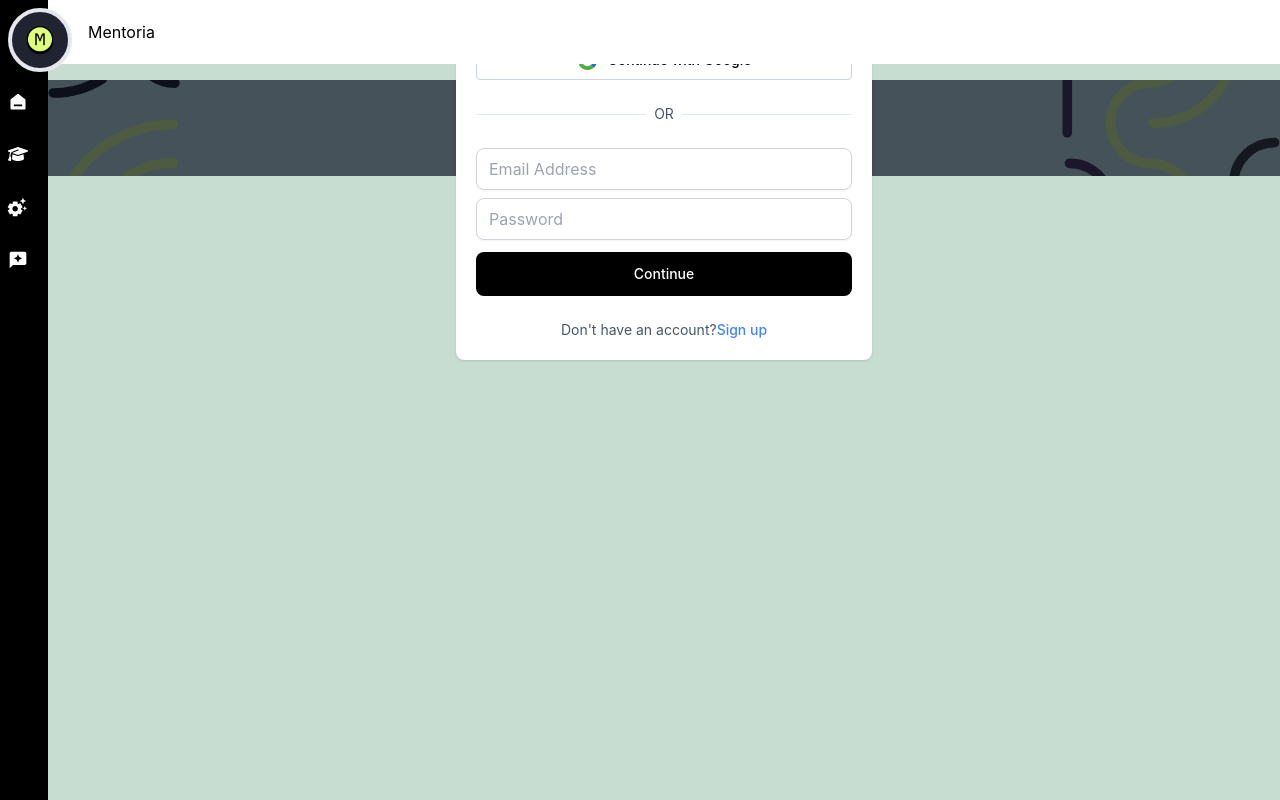
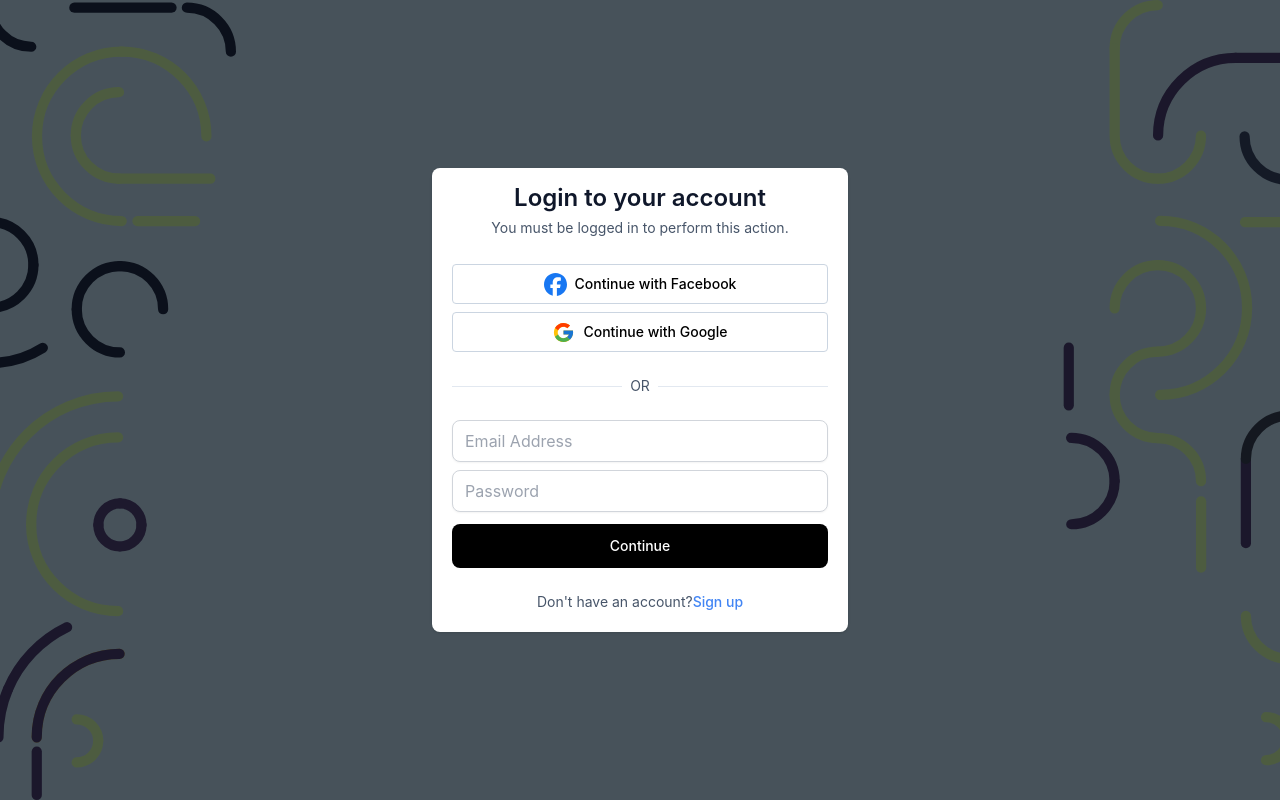
Before and after one commit to Yo445/Mentora, a React (Create React App) app in the folder Client/: page /login in a window 1280 px wide. Built offline with nearby package versions, Linux system fonts and the light colour scheme.

Commit message:
add structure

```diff
--- a/Client/src/App.tsx
+++ b/Client/src/App.tsx
@@ -8,7 +8,7 @@ export default function App(): JSX.Element {
 
   return (
     <>
-      <Dashboard />
+      <Outlet />
     </>
   );
 }
--- a/Client/src/Components/Shared/SideBar.tsx
+++ b/Client/src/Components/Shared/SideBar.tsx
@@ -82,7 +82,7 @@ export default function SideBar({ isOpen, toggleSidebar }: SideBarProps): JSX.El
         >
           {/* Home */}
 
-          <Link to={"/"} className="hover:ml-4 w-full text-white  dark:hover:text-[#ddff7d] bg-[#000] p-2 pl-8 rounded-full flex flex-row items-center space-x-3">
+          <Link to={"/home"} className="hover:ml-4 w-full text-white  dark:hover:text-[#ddff7d] bg-[#000] p-2 pl-8 rounded-full flex flex-row items-center space-x-3">
             <RiHome6Fill fontSize={"20px"} />
             <div>Home</div>
           </Link>
@@ -128,7 +128,7 @@ export default function SideBar({ isOpen, toggleSidebar }: SideBarProps): JSX.El
           className={`mini mt-20 flex flex-col space-y-2 w-full h-[calc(100vh)] ${isOpen ? "hidden" : "flex"
             }`}
         >
-          <Link to={"/"} className="hover:ml-4 justify-end pr-5 text-white dark:hover:text-[#ddff7d] w-full bg-[#000] p-3 rounded-full flex">
+          <Link to={"/home"} className="hover:ml-4 justify-end pr-5 text-white dark:hover:text-[#ddff7d] w-full bg-[#000] p-3 rounded-full flex">
 
             {/* Icon */}
 
```
Also changed, not shown: Client/package.json (+19 -2 lines), 1 other file (tests, documents, lock files or other folders).
